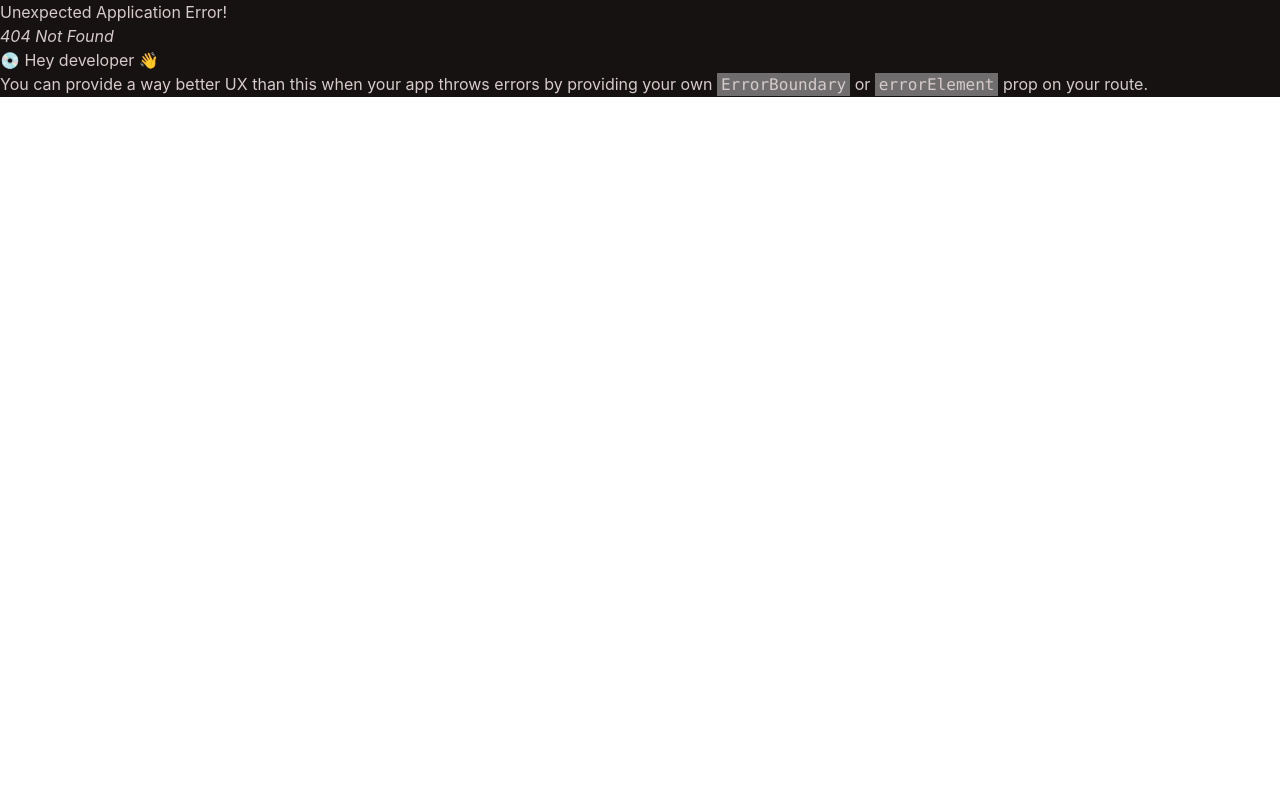
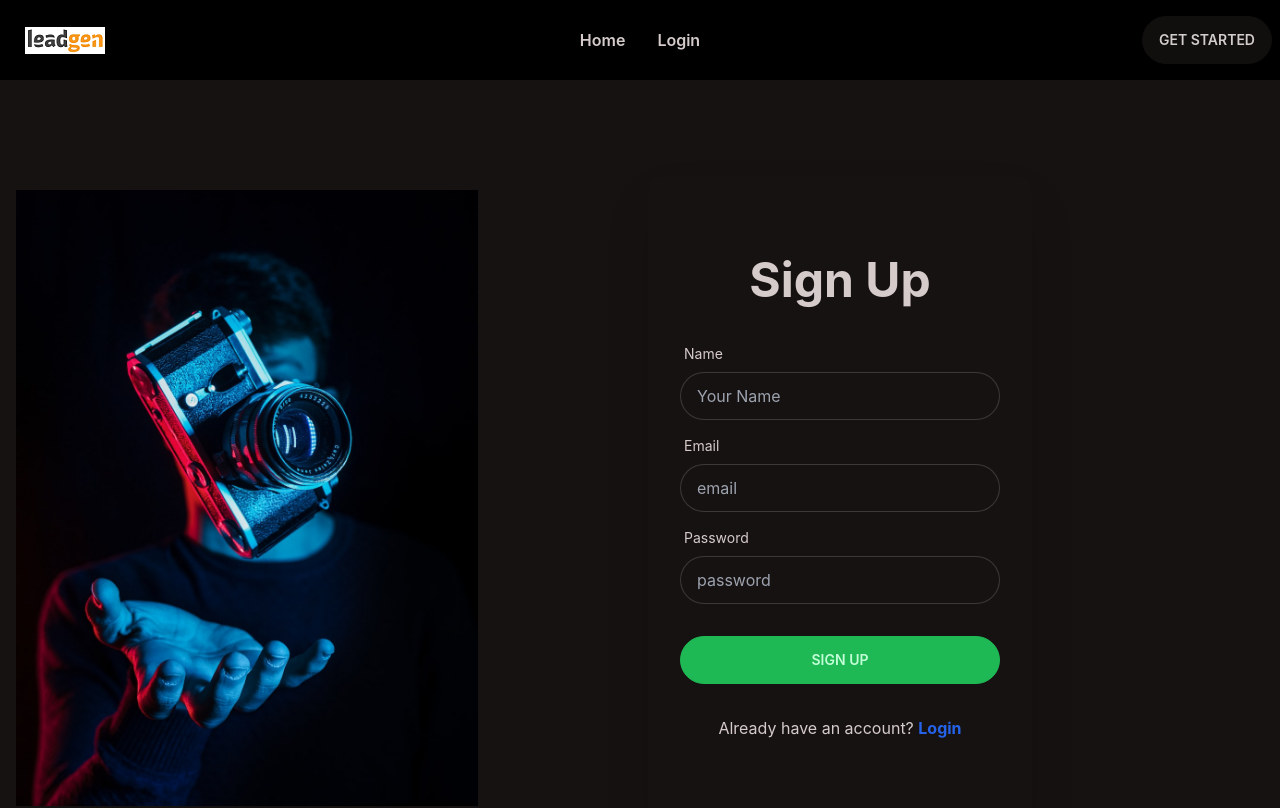
Before and after one commit to syedfarhanreza/leadgen-client, a React (Create React App) app: page /signup in a window 1280 px wide. Before the commit this address had no page. Shown: the top 808 px of the page. Built offline with nearby package versions, Linux system fonts and the light colour scheme.

Commit message:
signUp page added

```diff
--- a/src/Pages/Login/Login.js
+++ b/src/Pages/Login/Login.js
@@ -1,4 +1,5 @@
 import React from 'react';
+import { Link } from 'react-router-dom';
 import image from '../../assets/login/login.jpg'
 
 const Login = () => {
@@ -12,20 +13,20 @@ const Login = () => {
                 <div className="text-center">
                     <img className='w-3/4' src={image} alt="" />
                 </div>
-                <div className="card flex-shrink-0 w-full max-w-sm shadow-2xl bg-base-100">
+                <div className="card flex-shrink-0 w-full max-w-sm shadow-2xl bg-base-100 py-20">
                     <h1 className="text-5xl text-center font-bold">Login now!</h1>
                     <form onSubmit={handleLogin} className="card-body">
                         <div className="form-control">
                             <label className="label">
                                 <span className="label-text">Email</span>
                             </label>
-                            <input type="text" placeholder="email" className="input input-bordered" />
+                            <input type="text" name='email' placeholder="email" className="input input-bordered" required/>
                         </div>
                         <div className="form-control">
                             <label className="label">
                                 <span className="label-text">Password</span>
                             </label>
-                            <input type="text" placeholder="password" className="input input-bordered" />
+                            <input type="password" name='password' placeholder="password" className="input input-bordered" required/>
                             <label className="label">
                                 <a href="#" className="label-text-alt link link-hover">Forgot password?</a>
                             </label>
@@ -34,6 +35,7 @@ const Login = () => {
                             <input className="btn btn-primary" type="submit" value="Login" />
                         </div>
                     </form>
+                    <p className='text-center'>Don't have an account? <Link className='text-blue-600 font-bold' to='/signup'>Sign Up</Link></p>
                 </div>
             </div>
         </div>
--- a/src/Pages/Shared/Header/Header.js
+++ b/src/Pages/Shared/Header/Header.js
@@ -6,6 +6,7 @@ const Header = () => {
 
     const menuItems = <>
         <li className='font-semibold'><Link to='/'>Home</Link></li>
+        <li className='font-semibold'><Link to='/login'>Login</Link></li>
     </>
     return (
         <div className="navbar h-20 bg-black">
--- /dev/null
+++ b/src/Pages/SignUp/SignUp.js
@@ -0,0 +1,48 @@
+import React from 'react';
+import { Link } from 'react-router-dom';
+import image from '../../assets/login/login.jpg'
+
+const SignUp = () => {
+
+    const handleLogin = event => {
+        event.preventDefault();
+    }
+    return (
+        <div className="hero w-full my-20">
+        <div className="hero-content grid md:grid-cols-2 flex-col lg:flex-row">
+            <div className="text-center">
+                <img className='w-3/4' src={image} alt="" />
+            </div>
+            <div className="card flex-shrink-0 w-full max-w-sm shadow-2xl bg-base-100 py-20">
+                <h1 className="text-5xl text-center font-bold">Sign Up</h1>
+                <form onSubmit={handleLogin} className="card-body">
+                    <div className="form-control">
+                        <label className="label">
+                            <span className="label-text">Name</span>
+                        </label>
+                        <input type="text" name='name' placeholder="Your Name" className="input input-bordered" required />
+                    </div>
+                    <div className="form-control">
+                        <label className="label">
+                            <span className="label-text">Email</span>
+                        </label>
+                        <input type="text" name='email' placeholder="email" className="input input-bordered" required />
+                    </div>
+                    <div className="form-control">
+                        <label className="label">
+                            <span className="label-text">Password</span>
+                        </label>
+                        <input type="password" name='password' placeholder="password" className="input input-bordered" required/>
+                    </div>
+                    <div className="form-control mt-6">
+                        <input className="btn btn-primary" type="submit" value="Sign Up" />
+                    </div>
+                </form>
+                <p className='text-center'>Already have an account? <Link className='text-blue-600 font-bold' to='/login'>Login</Link></p>
+            </div>
+        </div>
+    </div>
+    );
+};
+
+export default SignUp;
--- /dev/null
+++ b/src/firebase/firebase.config.js
@@ -0,0 +1,19 @@
+// Import the functions you need from the SDKs you need
+import { initializeApp } from "firebase/app";
+// TODO: Add SDKs for Firebase products that you want to use
+// https://firebase.google.com/docs/web/setup#available-libraries
+
+// Your web app's Firebase configuration
+const firebaseConfig = {
+  apiKey: process.env.REACT_APP_apiKey,
+  authDomain: process.env.REACT_APP_authDomain,
+  projectId: process.env.REACT_APP_projectId,
+  storageBucket: process.env.REACT_APP_storageBucket,
+  messagingSenderId: process.env.REACT_APP_messagingSenderId,
+  appId: process.env.REACT_APP_appId,
+};
+
+// Initialize Firebase
+const app = initializeApp(firebaseConfig);
+
+export default app;
```
Also changed, not shown: src/Router/Routes/Routes.js (+6 -1 lines).
